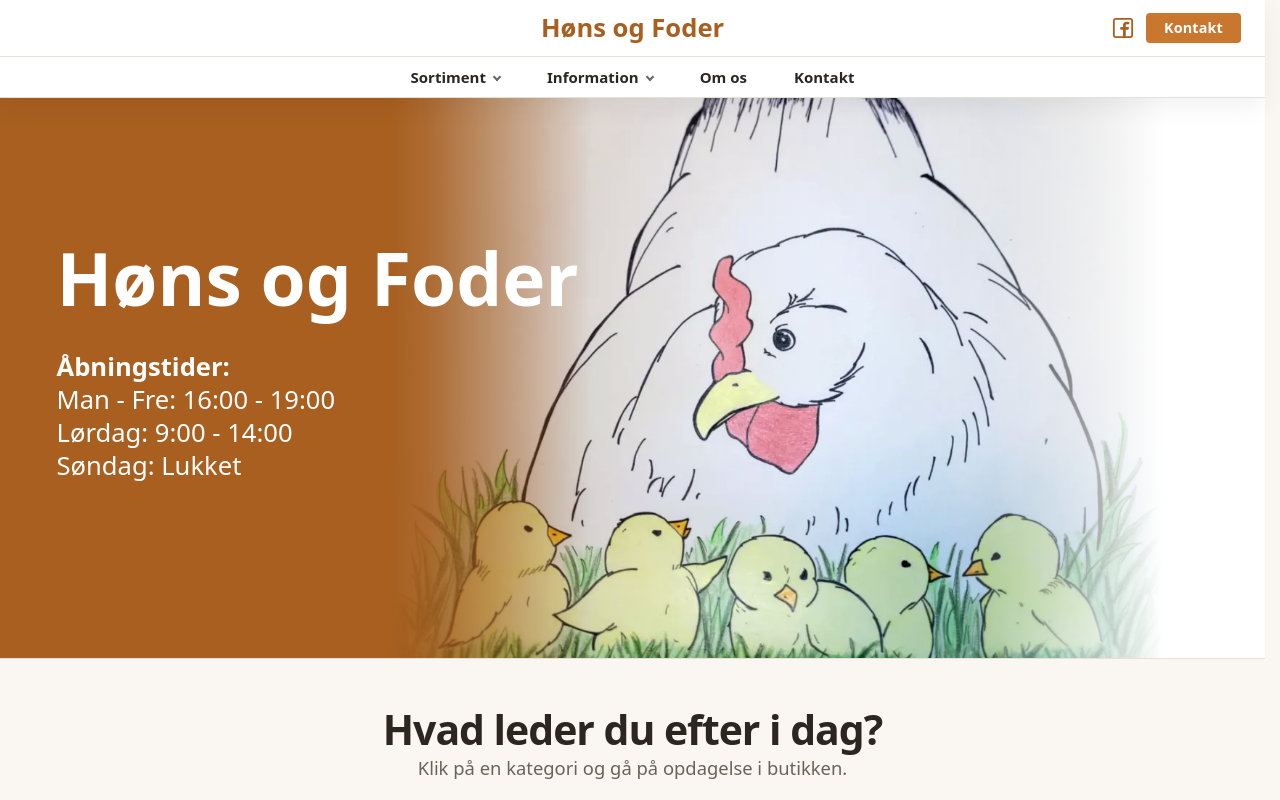
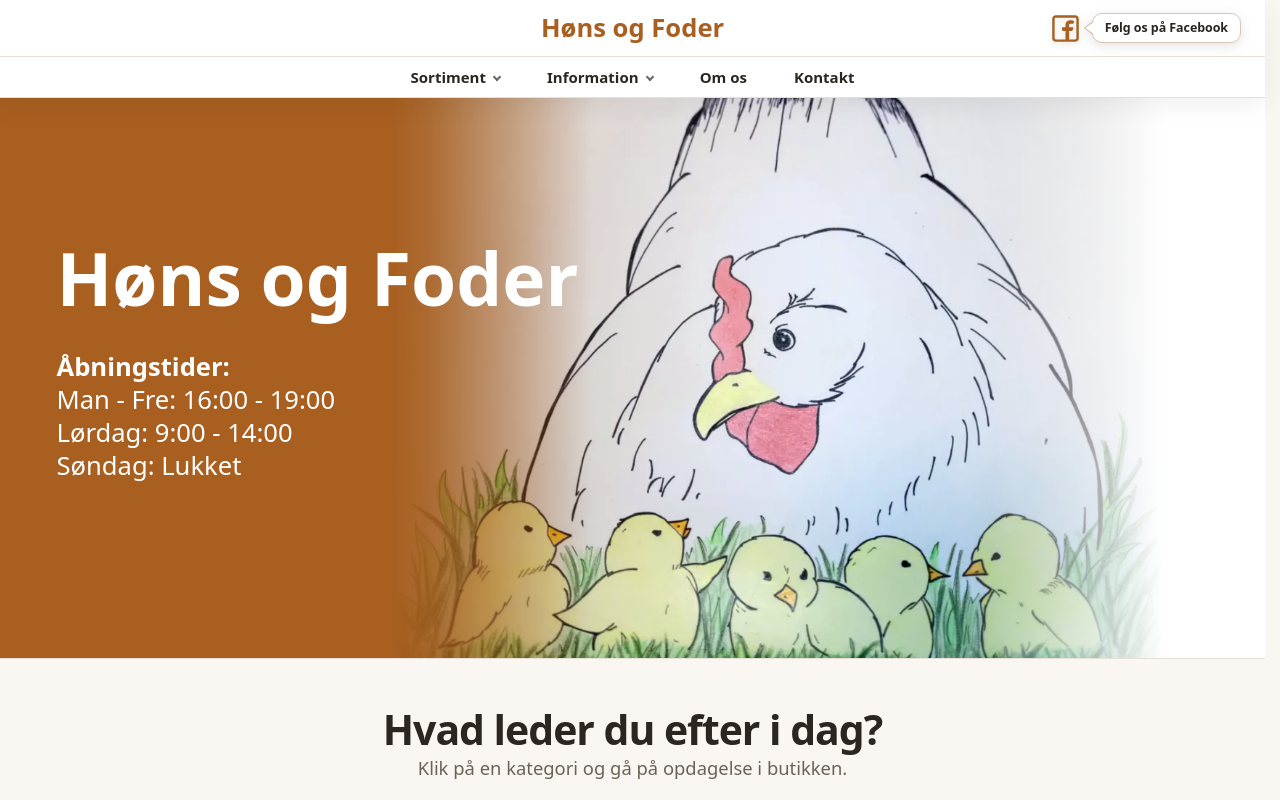
Before and after one commit to Bean-Machinie/Hoens-og-Foder-hjemmeside, a React (Vite) app: page / in a window 1280 px wide. Shown: the top 800 px of the page. Built offline with nearby package versions, Linux system fonts and the light colour scheme.

Commit message:
Refactor top panel meta area into Facebook follow callout

```diff
--- a/src/components/layout/TopPanel.module.css
+++ b/src/components/layout/TopPanel.module.css
@@ -53,59 +53,6 @@
   display: flex;
   align-items: center;
   justify-content: flex-end;
-  gap: var(--space-2);
-}
-
-.socialLink,
-.metaButton {
-  display: inline-flex;
-  align-items: center;
-  justify-content: center;
-  min-width: 30px;
-  min-height: 30px;
-  border-radius: var(--radius);
-  font-size: 0.9rem;
-  font-weight: 700;
-  line-height: 1;
-  text-decoration: none;
-  transition:
-    background-color 160ms ease,
-    border-color 160ms ease,
-    color 160ms ease,
-    opacity 160ms ease,
-    transform 160ms ease;
-}
-
-.socialLink {
-  border: 0;
-  color: var(--color-primary-dark);
-  background-color: transparent;
-}
-
-.socialLink:hover {
-  color: var(--color-primary);
-  text-decoration: none;
-  transform: scale(1.04);
-}
-
-.socialIcon {
-  width: 22px;
-  height: 22px;
-  object-fit: contain;
-}
-
-.metaButton {
-  padding: 0 18px;
-  color: #fff;
-  background-color: var(--color-primary);
-  font-weight: 600;
-  letter-spacing: 0.01em;
-}
-
-.metaButton:hover {
-  background-color: var(--color-primary-dark);
-  text-decoration: none;
-  transform: scale(1.04);
 }
 
 .navBar {
@@ -312,20 +259,6 @@
     font-size: 1.25rem;
   }
 
-  .metaArea {
-    gap: var(--space-1);
-  }
-
-  .socialLink {
-    display: none;
-  }
-
-  .metaButton {
-    min-height: 30px;
-    padding-inline: 12px;
-    font-size: 0.85rem;
-  }
-
   .navBar {
     padding-inline: var(--space-3);
   }
--- a/src/components/layout/TopPanel.tsx
+++ b/src/components/layout/TopPanel.tsx
@@ -1,8 +1,8 @@
 import { KeyboardEvent, useEffect, useRef, useState } from 'react';
 import { Link, useLocation } from 'react-router-dom';
-import facebookIcon from '@/assets/icons/facebook.svg';
 import { NAV_ITEMS } from '@/config/navigation';
 import { SITE } from '@/config/site';
+import FacebookFollowCallout from '@/components/ui/FacebookFollowCallout';
 import styles from './TopPanel.module.css';
 
 interface HighlightState {
@@ -208,18 +208,7 @@ function TopPanel() {
           </Link>
 
           <div className={styles.metaArea}>
-            <a
-              aria-label="Facebook"
-              className={styles.socialLink}
-              href="https://www.facebook.com/"
-              rel="noreferrer"
-              target="_blank"
-            >
-              <img aria-hidden="true" className={styles.socialIcon} src={facebookIcon} />
-            </a>
-            <Link className={styles.metaButton} to="/kontakt">
-              Kontakt
-            </Link>
+            <FacebookFollowCallout />
           </div>
         </div>
       </div>
--- /dev/null
+++ b/src/components/ui/FacebookFollowCallout.module.css
@@ -0,0 +1,114 @@
+.root {
+  display: inline-flex;
+  align-items: center;
+  gap: 10px;
+}
+
+.link {
+  display: inline-grid;
+  flex: 0 0 auto;
+  width: 34px;
+  height: 34px;
+  place-items: center;
+  border-radius: 7px;
+  backface-visibility: hidden;
+  filter: drop-shadow(0 3px 3px rgba(87, 55, 28, 0.14));
+  transform: translate3d(0, 0, 0) rotate(0deg);
+  transform-origin: 50% 50%;
+  will-change: transform;
+  transition: transform 280ms cubic-bezier(0.2, 0.8, 0.2, 1);
+}
+
+.link:hover {
+  text-decoration: none;
+  transform: translate3d(0, -2px, 0) rotate(-4deg);
+}
+
+.link:active {
+  transform: translate3d(0, 0, 0) rotate(0deg);
+}
+
+.icon {
+  display: block;
+  width: 29px;
+  height: 29px;
+  object-fit: contain;
+  backface-visibility: hidden;
+  pointer-events: none;
+  transform: translateZ(0);
+  user-select: none;
+}
+
+.callout {
+  position: relative;
+  padding: 8px 12px;
+  border: 1px solid color-mix(in srgb, var(--color-primary-dark) 20%, var(--color-border));
+  border-radius: 10px;
+  background-color: var(--color-surface);
+  color: var(--color-text);
+  filter: drop-shadow(0 3px 6px rgba(43, 38, 32, 0.13));
+  font-size: 0.78rem;
+  font-weight: 650;
+  letter-spacing: -0.005em;
+  line-height: 1;
+  white-space: nowrap;
+}
+
+.callout::before {
+  position: absolute;
+  top: 50%;
+  left: -9px;
+  width: 9px;
+  height: 14px;
+  background-color: color-mix(in srgb, var(--color-primary-dark) 20%, var(--color-border));
+  clip-path: polygon(100% 0, 100% 100%, 0 50%);
+  content: '';
+  transform: translateY(-50%);
+}
+
+.callout::after {
+  position: absolute;
+  top: 50%;
+  left: -7px;
+  width: 8px;
+  height: 12px;
+  background-color: var(--color-surface);
+  clip-path: polygon(100% 0, 100% 100%, 0 50%);
+  content: '';
+  transform: translateY(-50%);
+}
+
+@media (max-width: 720px) {
+  .root {
+    gap: 7px;
+  }
+
+  .link {
+    width: 31px;
+    height: 31px;
+  }
+
+  .icon {
+    width: 26px;
+    height: 26px;
+  }
+
+  .callout {
+    padding: 7px 10px;
+    font-size: 0.68rem;
+  }
+}
+
+@media (max-width: 420px) {
+  .callout {
+    display: none;
+  }
+}
+
+@media (prefers-reduced-motion: reduce) {
+  .link,
+  .link:hover,
+  .link:active {
+    transform: none;
+  }
+}
--- /dev/null
+++ b/src/components/ui/FacebookFollowCallout.tsx
@@ -0,0 +1,27 @@
+import facebookIcon from '@/assets/icons/facebook.svg';
+import styles from './FacebookFollowCallout.module.css';
+
+const FACEBOOK_URL = 'https://www.facebook.com/hoensogfoder';
+
+function FacebookFollowCallout() {
+  return (
+    <div className={styles.root}>
+      <a
+        aria-describedby="facebook-follow-label"
+        aria-label="Følg Høns og Foder på Facebook (åbner i en ny fane)"
+        className={styles.link}
+        href={FACEBOOK_URL}
+        rel="noreferrer"
+        target="_blank"
+      >
+        <img alt="" aria-hidden="true" className={styles.icon} src={facebookIcon} />
+      </a>
+
+      <span className={styles.callout} id="facebook-follow-label">
+        Følg os på Facebook
+      </span>
+    </div>
+  );
+}
+
+export default FacebookFollowCallout;
```
